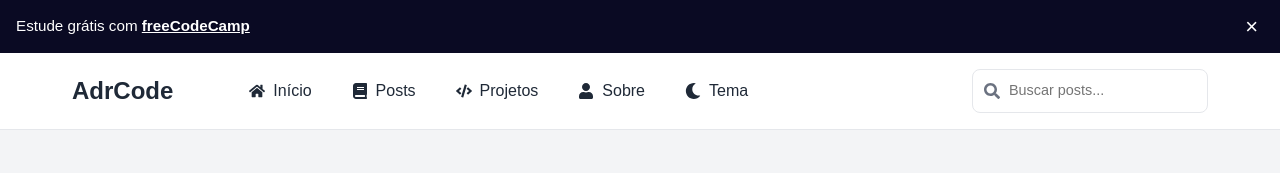
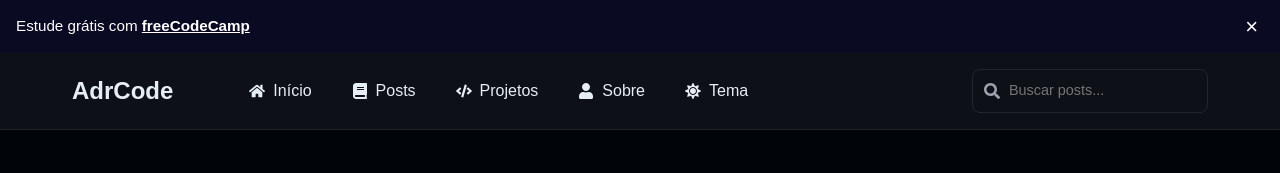
Before and after one commit to Andrezinrc/dev-mini-blog, a React (Vite) app: page / in a window 1280 px wide. Shown: the top 173 px of the page. Built offline with nearby package versions, Linux system fonts and the light colour scheme.

Commit message:
docs: atualiza LICENSE  e README

```diff
--- a/index.html
+++ b/index.html
@@ -4,14 +4,14 @@
   <meta charset="UTF-8" />
   <meta name="viewport" content="width=device-width, initial-scale=1" />
   <meta name="theme-color" content="#000000">
-  <title>Upcoded blog</title>
+  <title>AdrCode</title>
   <link href="https://fonts.googleapis.com/css2?family=Inter:wght@400;500;600;700&display=swap" rel="stylesheet" />
   <link href="https://fonts.googleapis.com/css2?family=Bebas+Neue&family=Cinzel+Decorative:wght@700&family=Orbitron:wght@500;700&family=Pacifico&family=Press+Start+2P&family=Monoton&display=swap" rel="stylesheet">
   <link href="https://cdn.jsdelivr.net/npm/bootstrap@5.3.2/dist/css/bootstrap.min.css" rel="stylesheet" />
   <link rel="apple-touch-icon" sizes="180x180" href="/assets/images/logo.jpeg">
   <meta name="apple-mobile-web-app-capable" content="yes">
-  <meta name="apple-mobile-web-app-title" content="Upcoded">
-  <meta name="apple-mobile-web-app-status-bar-style" content="black-translucent">
+  <meta name="apple-mobile-web-app-title" content="AdrCode">
+  <meta name="apple-mobile-web-app-status-bar-style" content="black">
 </head>
 
 <body>
--- a/src/hooks/useTheme.js
+++ b/src/hooks/useTheme.js
@@ -2,12 +2,12 @@ import { useState, useEffect } from 'react';
 
 export const useTheme = () => {
   const [theme, setTheme] = useState(() => {
-    if (typeof window === 'undefined') return 'light';
+    if (typeof window === 'undefined') return 'dark';
 
     const saved = localStorage.getItem('theme');
     if (saved) return saved;
 
-    return 'light';
+    return 'dark';
   });
 
   useEffect(() => {
```
Also changed, not shown: manifest.json, 2 other files (tests, documents, lock files or other folders).
